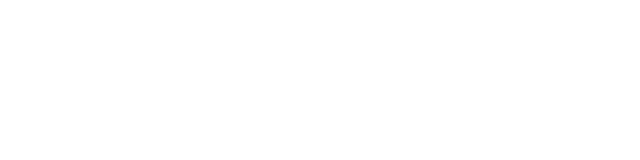
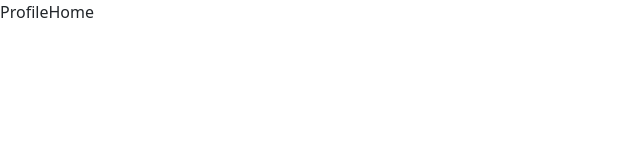
Before and after one commit to haidar180202/syihab_learning_new, a React (Vite) app: page / in a window 1280 px wide. Before the commit this address had no page. Shown: the top 160 px of the page, without its empty margins (0-640 px from the left). Built offline with nearby package versions, Linux system fonts and the light colour scheme.

Commit message:
feat(profilehome): add company profile

```diff
--- a/src/App.tsx
+++ b/src/App.tsx
@@ -9,12 +9,14 @@ import ForgotPassword from "./pages/auth/ForgotPassword";
 import CourseDetail from "./pages/CourseDetail";
 import SubChapterDetail from "./pages/SubChapterDetail";
 import NoteFound from "./pages/NoteFound";
+import ProfileHome from "./pages/ProfileHome";
 
 
 const App: React.FC = () => {
   return (
     <Router>
       <Routes>
+        <Route path="/" element={<ProfileHome />} />
         <Route path="/login" element={<Login />} />
         <Route path="/register" element={<Register />} />
         <Route path="/forgot-password" element={<ForgotPassword />} />
--- /dev/null
+++ b/src/pages/ProfileHome.tsx
@@ -0,0 +1,7 @@
+const ProfileHome = () => {
+  return (
+    <div>ProfileHome</div>
+  )
+}
+
+export default ProfileHome
```
